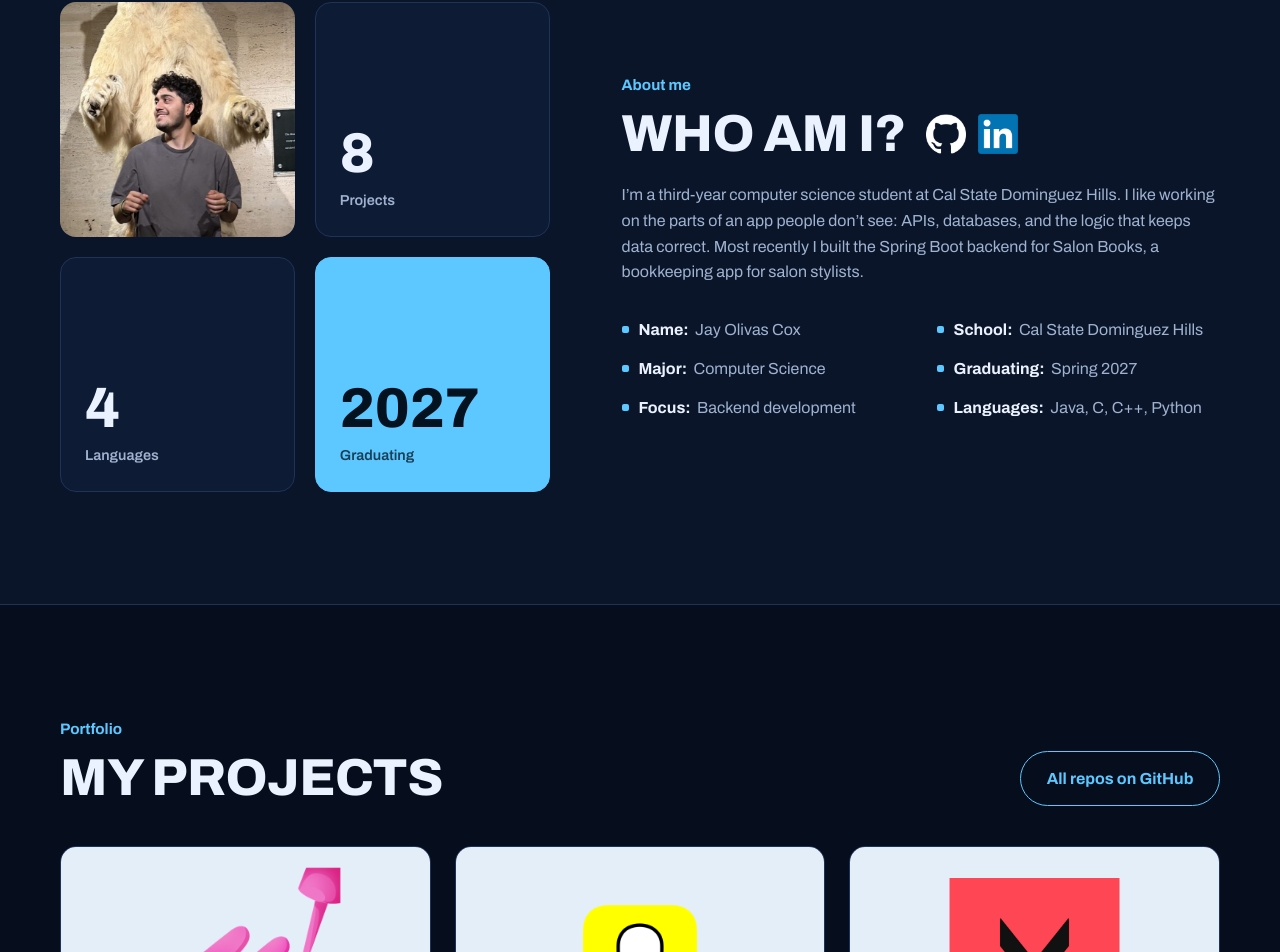
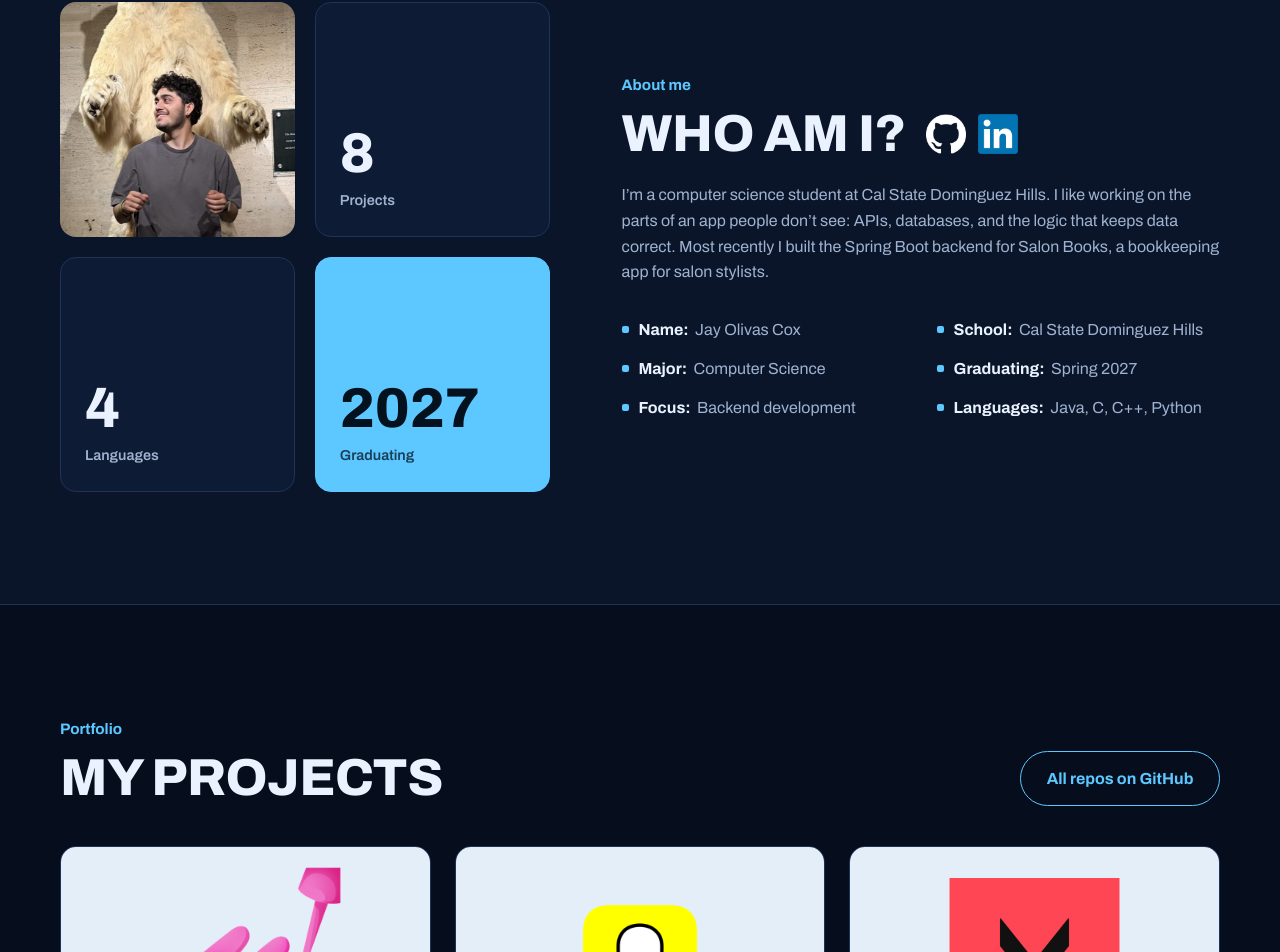
Before and after one commit to JayOlivasCox/Website, a React (Vite) app: page / in a window 1280 px wide. Shown: the part 973-1925 px from the top of the page. Built offline with nearby package versions, Linux system fonts and the light colour scheme.

Commit message:
Update bio description in App component

```diff
--- a/src/App.jsx
+++ b/src/App.jsx
@@ -262,7 +262,7 @@ function App() {
                 </div>
               </div>
               <p className="bio">
-                I’m a third-year computer science student at Cal State Dominguez Hills. I like working on
+                I’m a computer science student at Cal State Dominguez Hills. I like working on
                 the parts of an app people don’t see: APIs, databases, and the logic that keeps data
                 correct. Most recently I built the Spring Boot backend for Salon Books, a bookkeeping app
                 for salon stylists.
```
